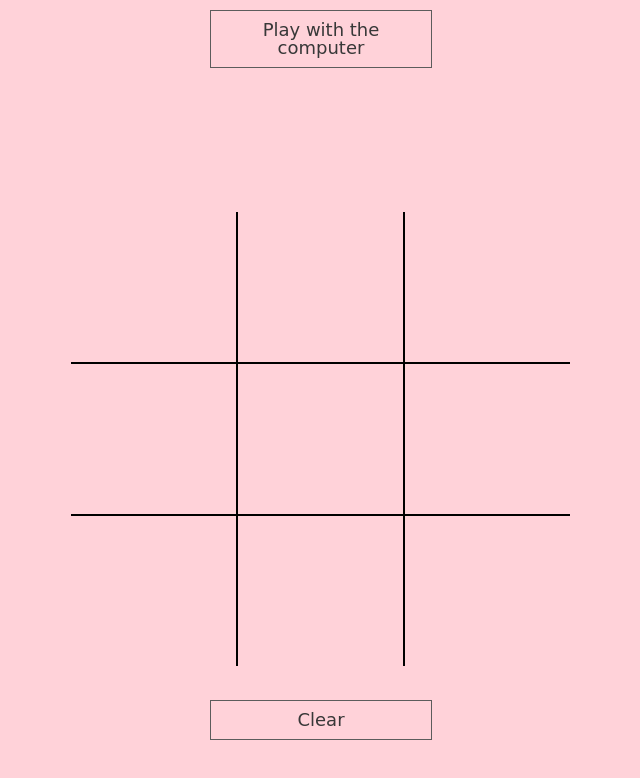
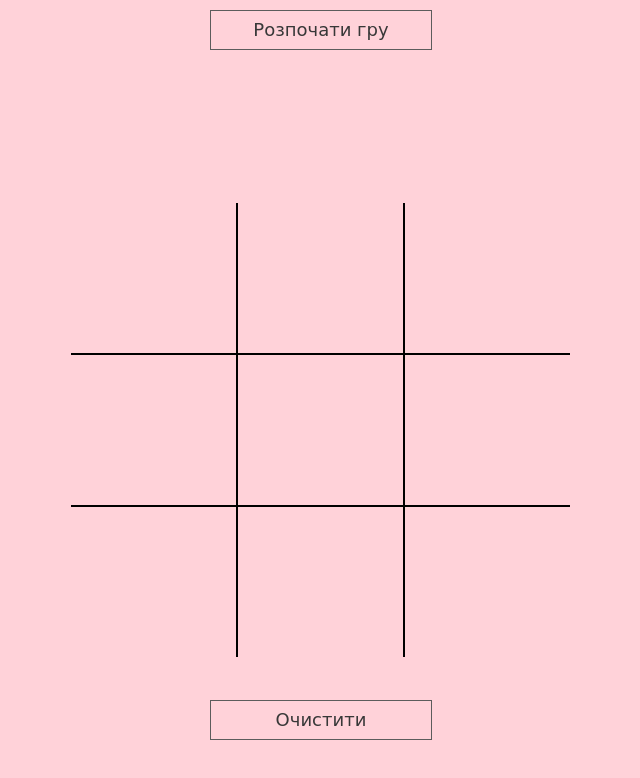
Before and after one commit to KateCatK/Tictactoe, a plain HTML site: page index.html in a window 1280 px wide. Shown: the whole page, without its empty margins (319-959 px from the left). Drawn offline with Linux system fonts and the light colour scheme; a web font is replaced by a local one.

Commit message:
Update index.html

```diff
--- a/index.html
+++ b/index.html
@@ -15,7 +15,7 @@
     <div class="container">
 
         <div id='buttonsTop'>
-            <div id="startComp">Play with the computer</div>
+            <div id="startComp">Розпочати гру</div>
             <div id="choice">
                 <div id="XButton">X</div>
                 <div id="OButton">O</div>
@@ -36,10 +36,10 @@
 
         <div id="popUp">
             <p id="message"></p>
-            <div id="restart">New Game</div>
+            <div id="restart">Нова гра</div>
         </div>
 
-        <div id="buttonBottom">Clear</div>
+        <div id="buttonBottom">Очистити</div>
 
     </div>
 
```
